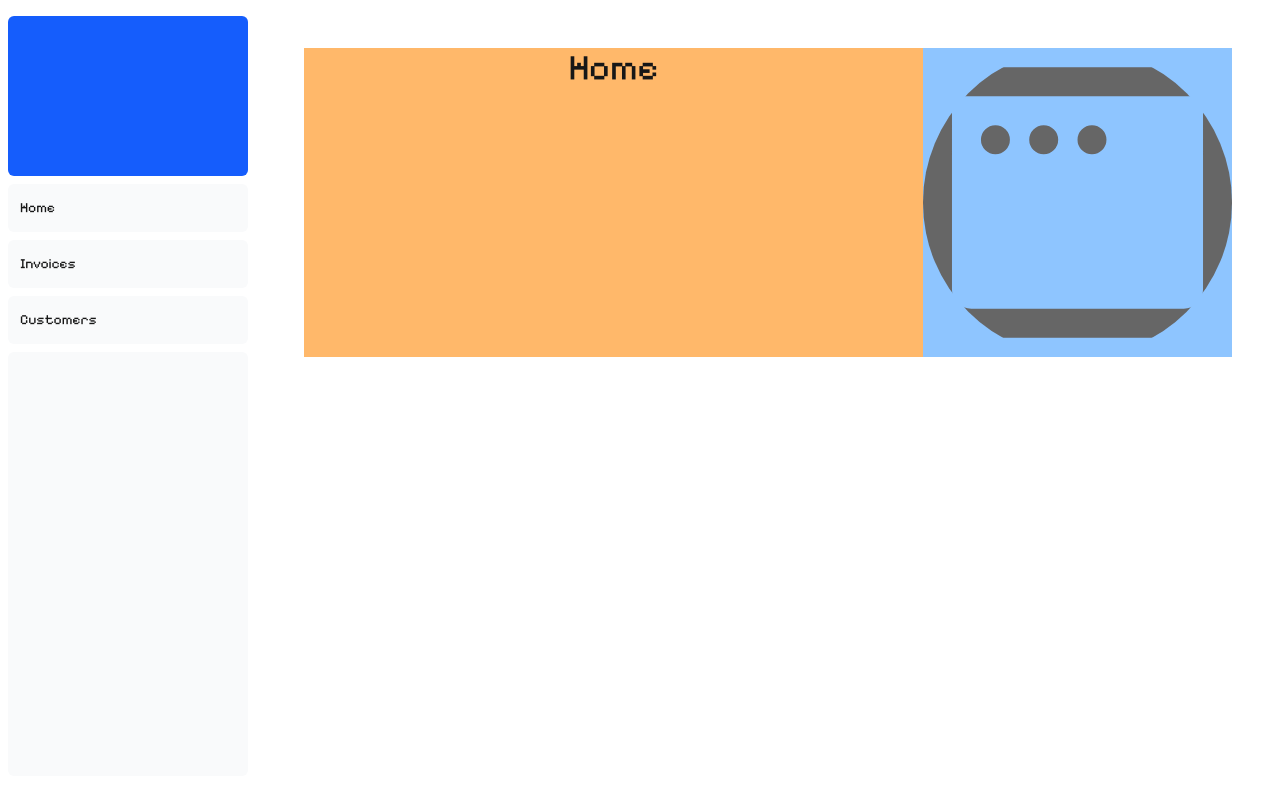
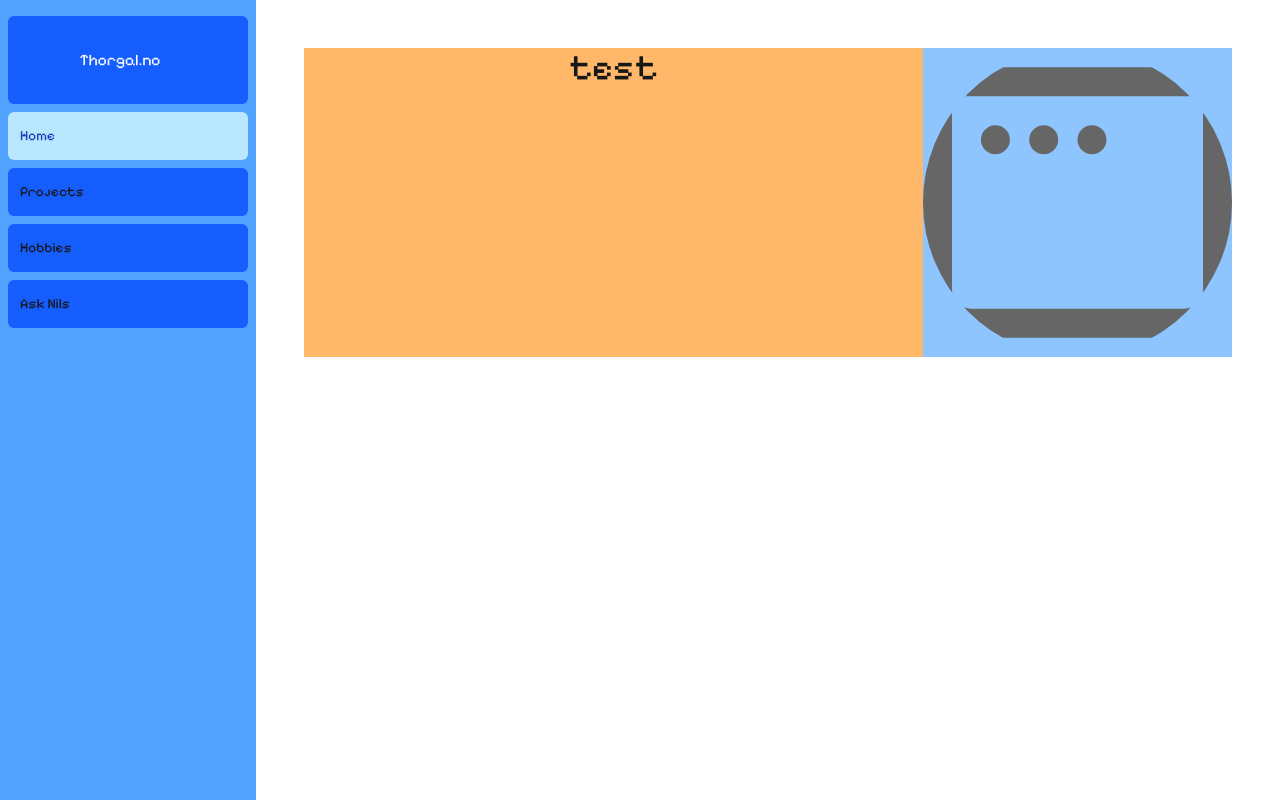
Before and after one commit to Thobla/100Days500Hours, a Next.js app in the folder website/portfolio/: page / in a window 1280 px wide. Built offline with nearby package versions, Linux system fonts and the light colour scheme.

Commit message:
Feat: Happy with the NavBar

```diff
--- /dev/null
+++ b/website/portfolio/src/app/ask_nils/layout.tsx
@@ -0,0 +1,4 @@
+
+export default function Layout ({children} : {children : React.ReactNode} ){
+    return (<>{children}</>)
+}
--- /dev/null
+++ b/website/portfolio/src/app/ask_nils/page.tsx
@@ -0,0 +1,5 @@
+
+
+export default function Projects() {
+    return(<h1> Ask Nils </h1>)
+}
--- /dev/null
+++ b/website/portfolio/src/app/hobbies/layout.tsx
@@ -0,0 +1,4 @@
+
+export default function Layout ({children} : {children : React.ReactNode} ){
+    return (<>{children}</>)
+}
--- /dev/null
+++ b/website/portfolio/src/app/hobbies/page.tsx
@@ -0,0 +1,5 @@
+
+
+export default function Projects() {
+    return(<h1> Hobbies </h1>)
+}
--- a/website/portfolio/src/app/page.tsx
+++ b/website/portfolio/src/app/page.tsx
@@ -1,11 +1,11 @@
 import Image from 'next/image'
 
 
-
 export function Parimg() {
+    const mytest = "test";
     return (
         <div className = "flex w-1/1 align-center bg-blue-300">
-            <p className="flex-auto w-2/3 bg-orange-300 text-center text-4xl">Home</p>
+            <p className="flex-auto w-2/3 bg-orange-300 text-center text-4xl">{mytest}</p>
             <Image className="flex-auto w-1/3 rounded-full object-cover" // aspect-square
             width = {1}
             height = {1}
--- /dev/null
+++ b/website/portfolio/src/app/projects/layout.tsx
@@ -0,0 +1,4 @@
+
+export default function Layout ({children} : {children : React.ReactNode} ){
+    return (<>{children}</>)
+}
--- /dev/null
+++ b/website/portfolio/src/app/projects/page.tsx
@@ -0,0 +1,5 @@
+
+
+export default function Projects() {
+    return(<h1> Projects </h1>)
+}
--- a/website/portfolio/src/app/ui/navbar.tsx
+++ b/website/portfolio/src/app/ui/navbar.tsx
@@ -1,19 +1,13 @@
 import Link from 'next/link';
-import NavLinks from '@/app/ui/navlinks';
+import {NavTitle, NavLinks } from '@/app/ui/navlinks';
 
 export default function SideNav() {
   return (
-    <div className="flex h-full flex-col px-3 py-4 md:px-2">
-      <Link
-        className="mb-2 flex h-20 items-end justify-start rounded-md bg-blue-600 p-4 md:h-40"
-        href="/"
-      >
-        <div className="w-32 text-white md:w-40">
-        </div>
-      </Link>
+    <div className="flex h-full flex-col px-3 py-4 md:px-2 bg-blue-400">
+        <NavTitle/>
       <div className="flex grow flex-row justify-between space-x-2 md:flex-col md:space-x-0 md:space-y-2">
         <NavLinks />
-        <div className="hidden h-auto w-full grow rounded-md bg-gray-50 md:block"></div>
+        <div className="hidden h-auto w-full grow rounded-md bg-blue-400 md:block"></div>
         <form>
         </form>
       </div>
--- a/website/portfolio/src/app/ui/navlinks.tsx
+++ b/website/portfolio/src/app/ui/navlinks.tsx
@@ -6,16 +6,24 @@ import clsx from 'clsx'
 // Map of links to display in the side navigation.
 // Depending on the size of the application, this would be stored in a database.
 const links = [
-  { name: 'Home', href: '/dashboard'},//, icon: HomeIcon },
+  { name: 'Home', href: '/'},//, icon: HomeIcon },
   {
-    name: 'Invoices',
-    href: '/dashboard/invoices',
+    name: 'Projects',
+    href: '/projects',
     //icon: DocumentDuplicateIcon,
   },
-  { name: 'Customers', href: '/dashboard/customers'},//, icon: UserGroupIcon },
+  { name: 'Hobbies', href: '/hobbies'},//, icon: UserGroupIcon },
+  { name: 'Ask Nils', href: '/ask_nils'}
 ];
 
-export default function NavLinks() {
+const refToTitle : {[key: string] : string} = { '/' : 'Thorgal.no',
+'/projects' : 'Projects',
+'/hobbies' : 'Hobbies',
+'/ask_nils' : 'Ask Nils'}
+
+
+
+export function NavLinks() {
     const pathname = usePathname();
   return (
     <>
@@ -26,14 +34,27 @@ export default function NavLinks() {
           <Link
             key={link.name}
             href={link.href}
-            className={clsx(`flex h-[48px] grow items-center justify-center gap-2 rounded-md bg-gray-50 p-3 text-sm font-medium hover:bg-sky-100 hover:text-blue-600 md:flex-none md:justify-start md:p-2 md:px-3`,
-                            {'bg-sky-100 text-blue-600': pathname === link.href,},
+            className={clsx(`flex h-[48px] grow items-center justify-center gap-2 rounded-md bg-blue-600 p-3 text-sm font-medium hover:bg-gray-50 hover:text-black md:flex-none md:justify-start md:p-2 md:px-3`,
+                            {'bg-sky-200 text-blue-800': pathname === link.href,},
             )}
           >
-            <p className="hidden md:block">{link.name}</p>
+            <p>{link.name}</p>
           </Link>
         );
       })}
     </>
   );
 }
+
+export function NavTitle() {
+    const pathname = usePathname();
+    const val = refToTitle[pathname];
+      return(
+        <div
+        className="mb-2 flex items-end justify-start rounded-md bg-blue-600 p-8"
+      >
+        <div className="w-32 text-white text-center md:w-40">
+            <h1>{val}</h1>
+        </div>
+      </div>)
+}
--- /dev/null
+++ b/website/portfolio/src/app/ui/navtitle.tsx
@@ -0,0 +1,5 @@
+'use client'
+
+import Link from 'next/link';
+import { usePathname } from 'next/navigation';
+import clsx from 'clsx'
```
